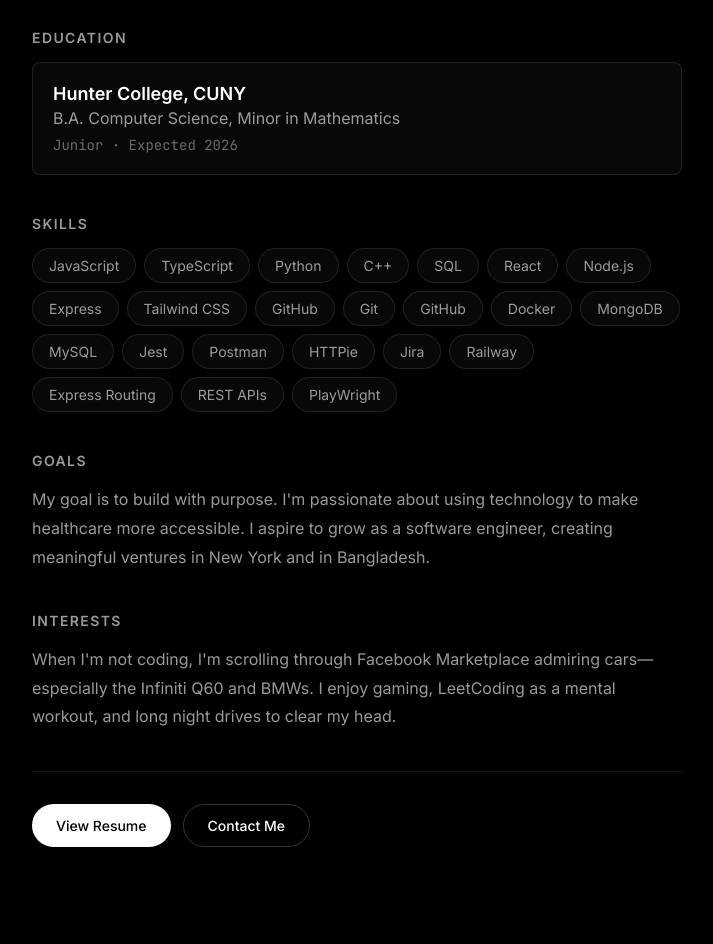
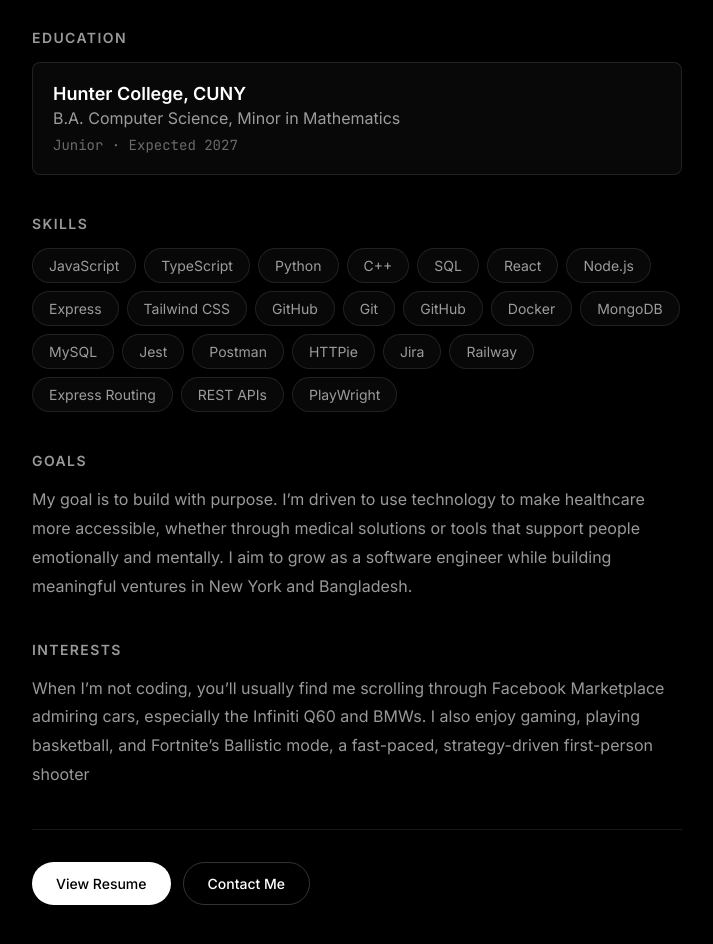
Before and after one commit to TheDonRay/NewPortfolioWeb, a React (Vite) app in the folder rays-portfolio-2026/: page /AboutMe in a window 1280 px wide. Shown: the part 460-1404 px from the top of the page, without its empty margins (283-996 px from the left). Before the commit the page ends 1371 px from the top, so only its background shows below. Built offline with nearby package versions, Linux system fonts and the light colour scheme.

Commit message:
finished new design

```diff
--- a/rays-portfolio-2026/src/components/aboutme.jsx
+++ b/rays-portfolio-2026/src/components/aboutme.jsx
@@ -72,7 +72,7 @@ export default function AboutMe() {
             <p className="education-degree">
               B.A. Computer Science, Minor in Mathematics
             </p>
-            <p className="education-status">Junior · Expected 2026</p>
+            <p className="education-status">Junior · Expected 2027</p>
           </div>
         </motion.section>
 
@@ -98,10 +98,11 @@ export default function AboutMe() {
         >
           <h2 className="section-title">Goals</h2>
           <p className="about-text">
-            My goal is to build with purpose. I'm passionate about using
-            technology to make healthcare more accessible. I aspire to grow as a
-            software engineer, creating meaningful ventures in New York and in
-            Bangladesh.
+            My goal is to build with purpose. I’m driven to use technology to
+            make healthcare more accessible, whether through medical solutions
+            or tools that support people emotionally and mentally. I aim to grow
+            as a software engineer while building meaningful ventures in New
+            York and Bangladesh.
           </p>
         </motion.section>
 
@@ -112,10 +113,10 @@ export default function AboutMe() {
         >
           <h2 className="section-title">Interests</h2>
           <p className="about-text">
-            When I'm not coding, I'm scrolling through Facebook Marketplace
-            admiring cars—especially the Infiniti Q60 and BMWs. I enjoy gaming,
-            LeetCoding as a mental workout, and long night drives to clear my
-            head.
+            When I’m not coding, you’ll usually find me scrolling through
+            Facebook Marketplace admiring cars, especially the Infiniti Q60 and
+            BMWs. I also enjoy gaming, playing basketball, and Fortnite’s
+            Ballistic mode, a fast-paced, strategy-driven first-person shooter
           </p>
         </motion.section>
 
--- a/rays-portfolio-2026/src/components/homepage.jsx
+++ b/rays-portfolio-2026/src/components/homepage.jsx
@@ -33,7 +33,7 @@ export default function HomePage() {
           animate={{ opacity: 1, y: 0 }}
           transition={{ delay: 0.3 }}
         >
-          Software Engineer & Node.js Advocate
+          Software Engineer & Node.js Enthusiast
         </motion.p>
 
         <motion.p
```
